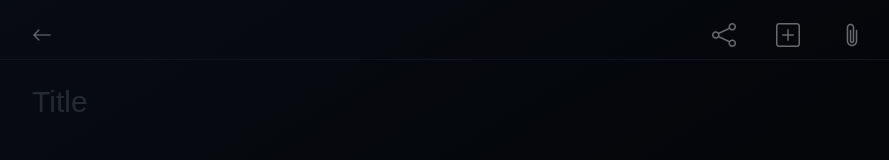
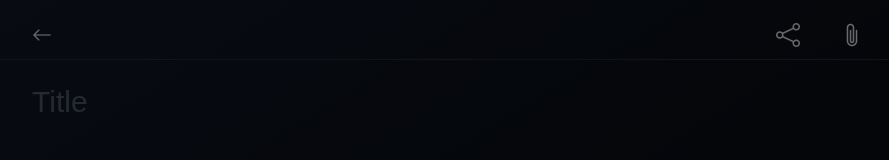
Before and after one commit to TG-Note-App/note-fe, a Vue app: page /notes/new in a window 1280 px wide. Shown: the top 160 px of the page, without its empty margins (192-1081 px from the left). Built offline with nearby package versions, Linux system fonts and the light colour scheme.

Commit message:
fix: delete add button for new note

```diff
--- a/src/components/note/NoteToolbar.vue
+++ b/src/components/note/NoteToolbar.vue
@@ -92,16 +92,18 @@ const actionButtons = computed<ActionButton[]>(() => [
     handler: shareNote
   },
   {
-    title: 'New Note',
-    icon: 'bi-plus-square',
-    handler: handleNewNote
-  },
-  {
     title: 'Add Attachment',
     icon: 'bi-paperclip',
     handler: () => fileInputRef.value?.click()
   }
 ])
+if (!props.isNewNotePage) {
+  actionButtons.value.push({
+    title: 'New Note',
+    icon: 'bi-plus-square',
+    handler: handleNewNote
+  })
+}
 
 // Add file input ref
 const fileInputRef = ref<HTMLInputElement | null>(null)
--- a/src/types/types.ts
+++ b/src/types/types.ts
@@ -3,6 +3,7 @@ export interface NoteToolbarProps {
   noteContent?: string
   noteId?: number
   searchMatchCount?: number
+  isNewNotePage?: boolean
 }
 
 export interface ActionButton {
--- a/src/views/AddNoteView.vue
+++ b/src/views/AddNoteView.vue
@@ -35,6 +35,7 @@
         <NoteToolbar
           :note-id="noteRef.id ? Number(noteRef.id) : undefined"
           @delete-note="handleDeleteNote"
+          :isNewNotePage="true"
         />
         <NoteEditor
           v-model:title="noteRef.title"
@@ -45,8 +46,8 @@
   </template>
 
   <script setup lang="ts">
-  import { ref, onMounted, watch, computed, provide } from 'vue'
-  import { useRoute, useRouter } from 'vue-router'
+  import { ref, provide } from 'vue'
+  import { useRouter } from 'vue-router'
   import { useNotesStore } from '../stores/notesStore'
   import NoteEditor from '../components/note/NoteEditor.vue'
   import NoteToolbar from '../components/note/NoteToolbar.vue'
--- a/src/views/NoteView.vue
+++ b/src/views/NoteView.vue
@@ -4,6 +4,7 @@
       <NoteToolbar
           :note-id="noteRef.id ? Number(noteRef.id) : undefined"
           @delete-note="handleDeleteNote"
+          :isNewNotePage="false"
         />
       <NoteEditor
         v-model:title="noteRef.title"
```
